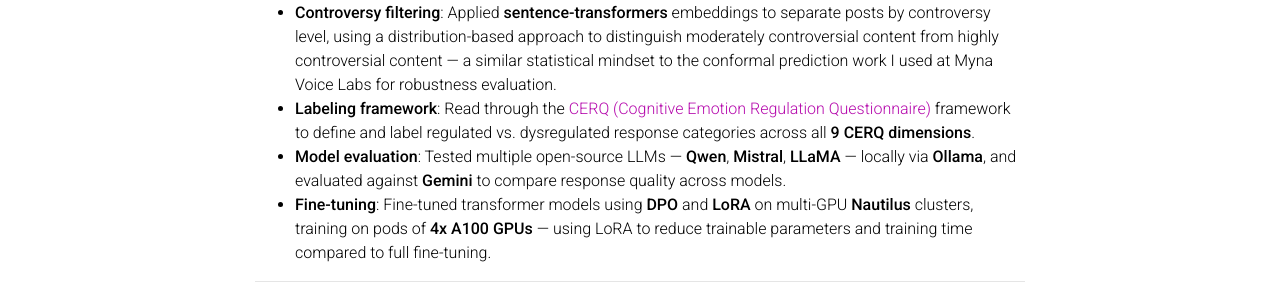
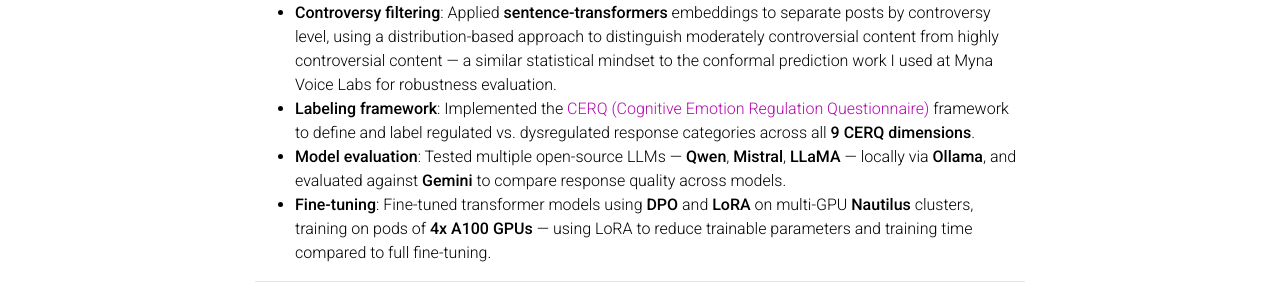
Before and after one commit to ayush11z/ayush11z.github.io, a Jekyll site: the page built from _projects/understand-emotion-regulation.md, in a window 1280 px wide and 1269 px high. Shown: the part 611-902 px from the top of the window. Built offline with Jekyll 4.4.1, drawn with Linux system fonts in a browser that asks for light colours; comment, search, counter and statistics services are not loaded; a style sheet for code colours, icons or effects is not loaded.

Commit message:
Reword CERQ bullet to "Implemented" instead of "Read through"
Co-Authored-By: Claude Sonnet 5 <noreply@anthropic.com>

```diff
--- a/_projects/understand-emotion-regulation.md
+++ b/_projects/understand-emotion-regulation.md
@@ -18,7 +18,7 @@ This project was part of the [HXI Lab](https://hxi.ucsd.edu/) at UC San Diego, w
 - **Data collection**: Built a Reddit-based data collection pipeline, gathering and filtering **110,000+** emotional-situation samples for the training set.
 - **Safety filtering**: Used **Llama Guard** for initial safety filtering, and read through multiple papers on how other researchers separated safe from unsafe/controversial content to inform the filtering approach.
 - **Controversy filtering**: Applied **sentence-transformers** embeddings to separate posts by controversy level, using a distribution-based approach to distinguish moderately controversial content from highly controversial content — a similar statistical mindset to the conformal prediction work I used at Myna Voice Labs for robustness evaluation.
-- **Labeling framework**: Read through the [CERQ (Cognitive Emotion Regulation Questionnaire)](https://www.carepatron.com/files/cognitive-emotion-regulation-questionnaire-cerq.pdf) framework to define and label regulated vs. dysregulated response categories across all **9 CERQ dimensions**.
+- **Labeling framework**: Implemented the [CERQ (Cognitive Emotion Regulation Questionnaire)](https://www.carepatron.com/files/cognitive-emotion-regulation-questionnaire-cerq.pdf) framework to define and label regulated vs. dysregulated response categories across all **9 CERQ dimensions**.
 - **Model evaluation**: Tested multiple open-source LLMs — **Qwen**, **Mistral**, **LLaMA** — locally via **Ollama**, and evaluated against **Gemini** to compare response quality across models.
 - **Fine-tuning**: Fine-tuned transformer models using **DPO** and **LoRA** on multi-GPU **Nautilus** clusters, training on pods of **4x A100 GPUs** — using LoRA to reduce trainable parameters and training time compared to full fine-tuning.
 
```
